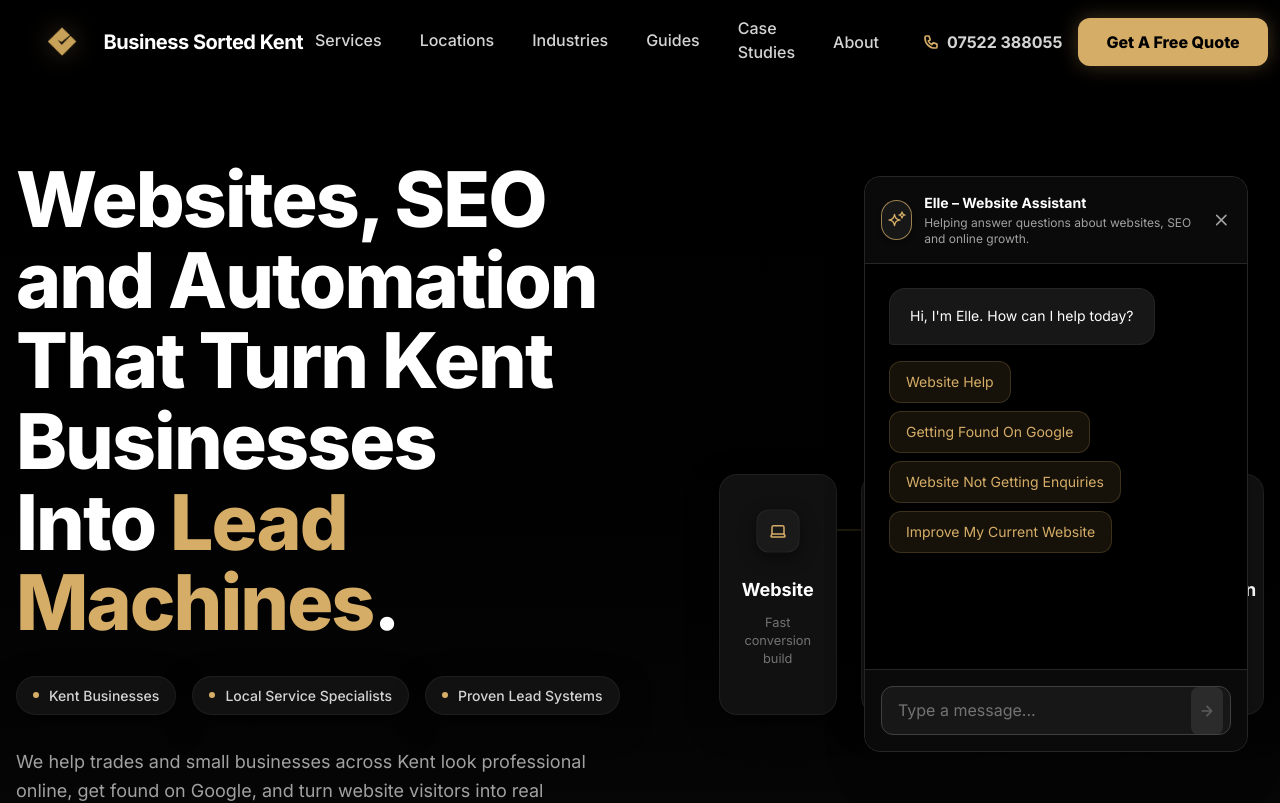
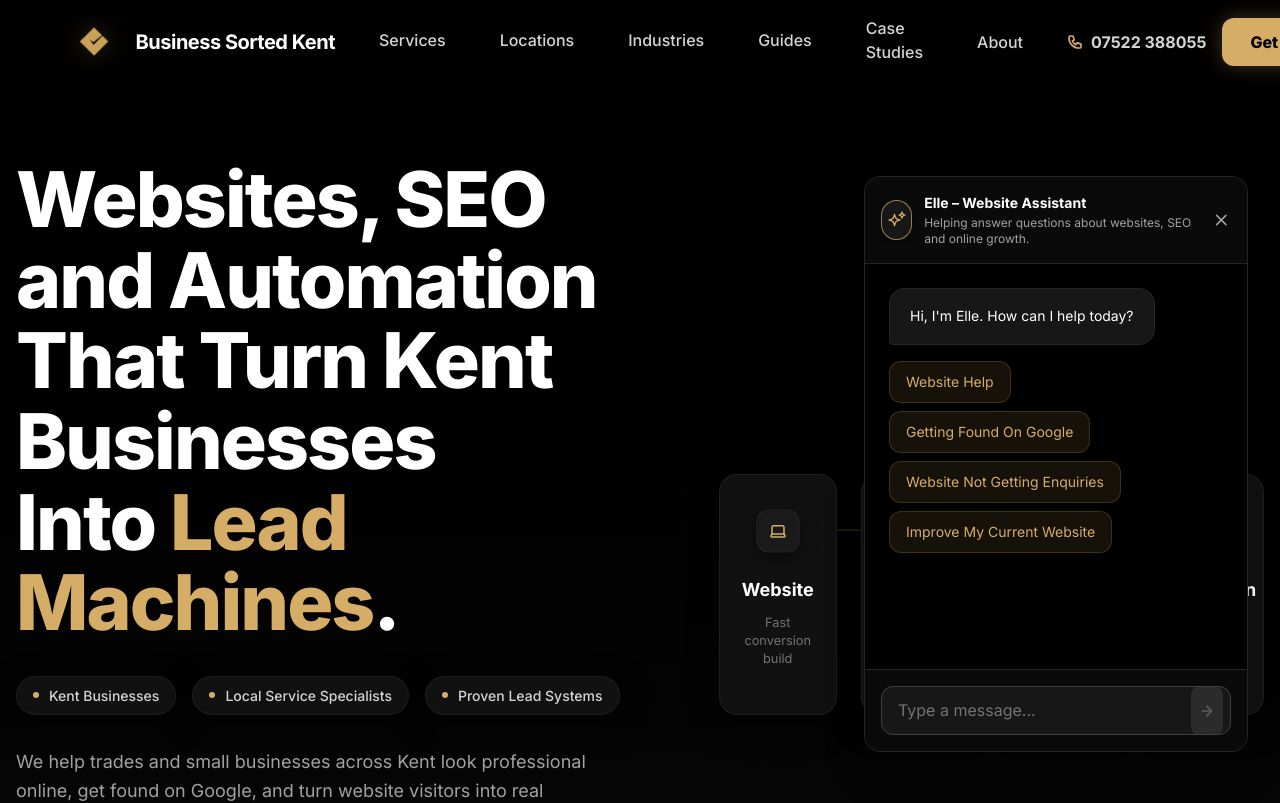
Before and after one commit to taverncreative/bsk, a Next.js app: page / in a window 1280 px wide. Shown: the top 803 px of the page. Built offline with nearby package versions, Linux system fonts and the light colour scheme; no server answers; the database is empty.

Commit message:
Fix header spacing by removing restrictive flex-1 stretching and widening overall nav container

```diff
--- a/components/layout/Navbar.tsx
+++ b/components/layout/Navbar.tsx
@@ -54,7 +54,7 @@
           : 'bg-black/40 backdrop-blur-sm border-transparent py-4'
       }`}
     >
-      <div className="container mx-auto px-4 lg:px-8 max-w-[1400px] relative">
+      <div className="w-full max-w-[1600px] mx-auto px-4 lg:px-8 xl:px-16 relative">
         <div className="flex items-center justify-between">
 
           {/* Logo */}
@@ -72,7 +72,7 @@
           </Link>
 
           {/* Desktop Navigation */}
-          <div className="hidden lg:flex items-center justify-center flex-1 space-x-1 xl:space-x-2">
+          <div className="hidden lg:flex items-center justify-center space-x-2 lg:space-x-4 xl:space-x-6 xl:ml-8">
 
             {/* Services Dropdown */}
             <div
```
